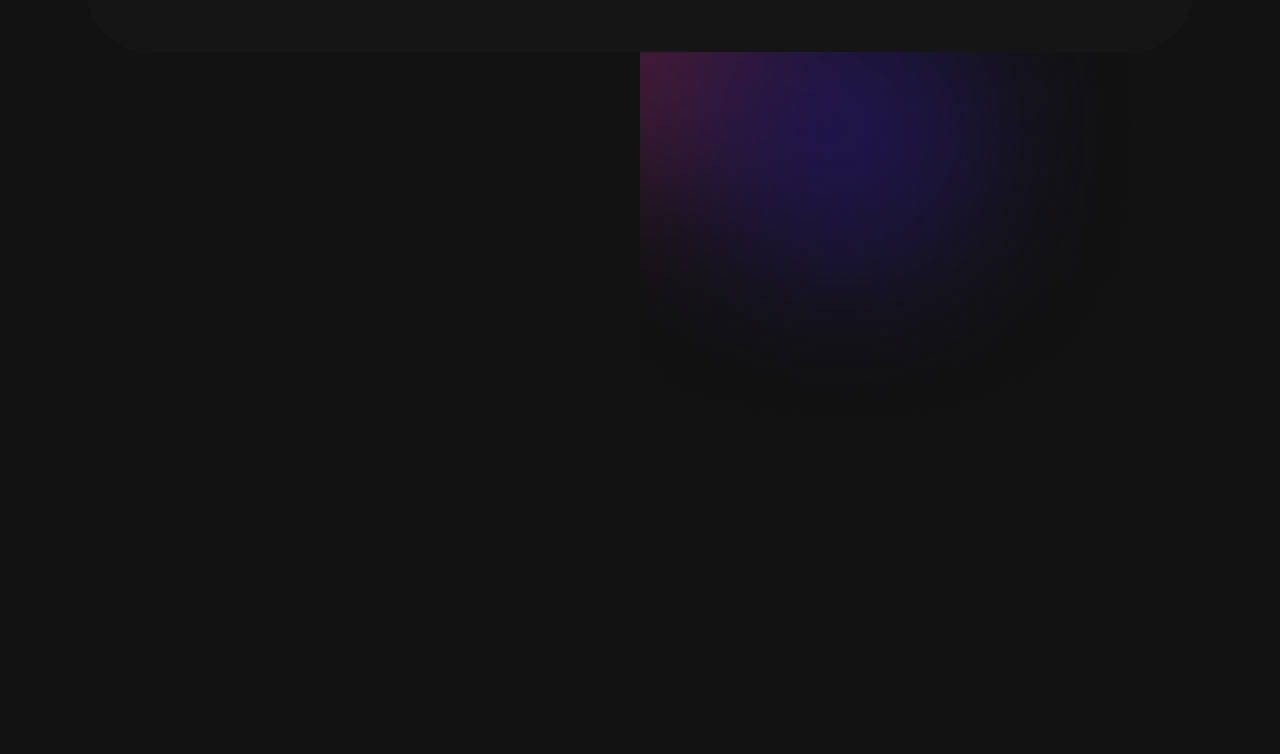
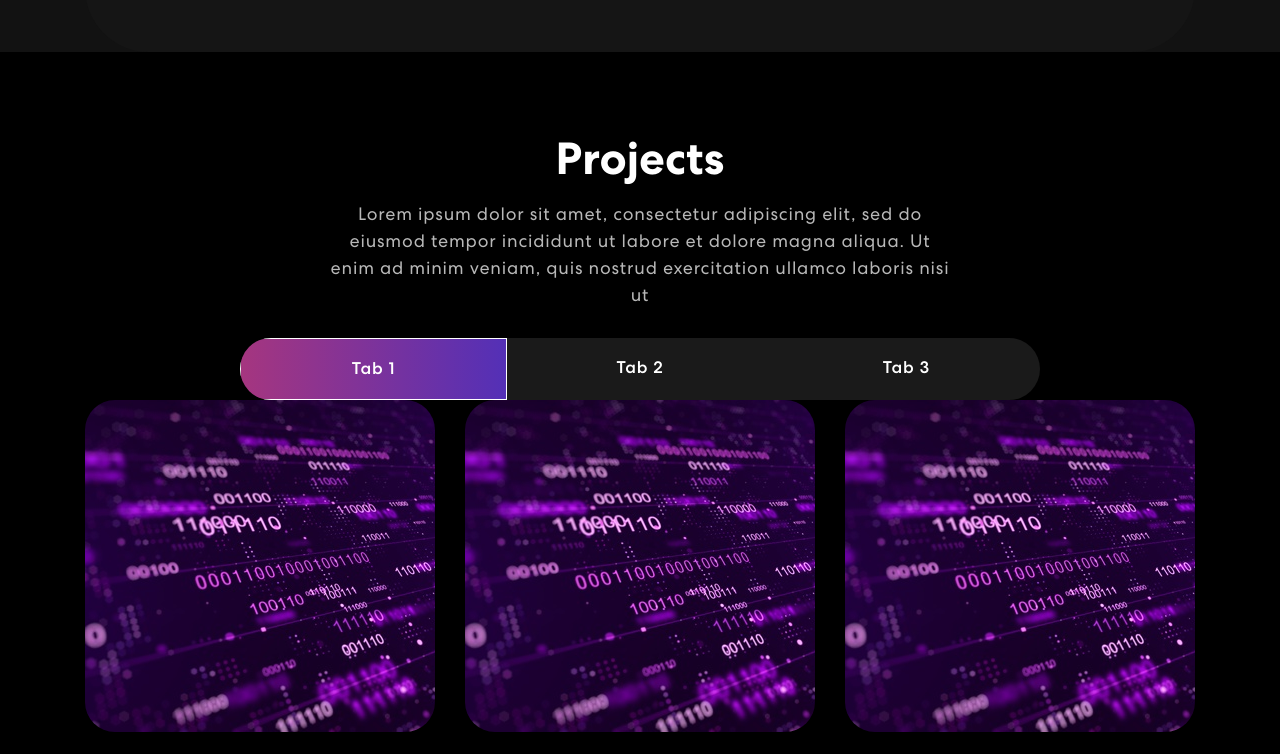
Before and after one commit to hannahrpayne/hannah-payne-react-portfolio, a React (Create React App) app: page / in a window 1280 px wide. Shown: the part 1360-2114 px from the top of the page. Before the commit the page ends 1799 px from the top, so only its background shows below. Built offline with nearby package versions, Linux system fonts and the light colour scheme.

Commit message:
added projects and projects styling

```diff
--- a/src/App.css
+++ b/src/App.css
@@ -387,3 +387,143 @@ nav.navbar .navbar-toggler[aria-expanded="true"] .navbar-toggler-icon {
   width: 40%;
   z-index: -4;
 }
+
+/* Projects */
+
+.project {
+  padding: 80px 0;
+  position: relative;
+  background-color: black;
+}
+.project h2 {
+	font-size: 45px;
+	font-weight: 700;
+  text-align: center;
+}
+.project p {
+  color: #B8B8B8;
+  font-size: 18px;
+  letter-spacing: 0.8px;
+  line-height: 1.5em;
+  margin: 14px auto 30px auto;
+  text-align: center;
+  width: 56%;
+}
+.project .nav.nav-pills {
+  width: 72%;
+  margin: 0 auto;
+  border-radius: 50px;
+  background-color: rgb(255 255 255 / 10%);
+  overflow: hidden;
+}
+.project .nav.nav-pills .nav-item {
+  width: 33.33333%;
+}
+.project .nav.nav-pills .nav-link {
+  background-color: transparent;
+  border-radius: 0;
+  padding: 17px 0;
+  color: #fff;
+  width: 100%;
+  font-size: 17px;
+  letter-spacing: 0.8px;
+  font-weight: 500;
+  position: relative;
+  transition: 0.3s ease-in-out;
+  text-align: center;
+  z-index: 0;
+}
+
+.project .nav.nav-pills .nav-link::before {
+  content: "";
+  position: absolute;
+  width: 0;
+  height: 100%;
+  background: linear-gradient(90.21deg, #AA367C -5.91%, #4A2FBD 111.58%) ;
+  top: 0;
+  left: 0;
+  z-index: -1;
+  transition: 0.3s ease-in-out;
+}
+
+.project .nav.nav-pills .nav-link.active::before {
+  width: 100% !important;
+}
+
+.project .nav.nav-pills .nav-link.active{
+  border: 1px solid rgba(255, 255, 255, 1);
+}
+
+.nav-link#projects-tabs-tab-first {
+  border: 1px solid rgba(255, 255, 255, 0.5);
+  border-radius: 55px 0 0 55px;
+}
+
+.nav-link#projects-tabs-tab-second {
+  border-top: 1px solid rgba(255, 255, 255, 0.5);
+  border-bottom: 1px solid rgba(255, 255, 255, 0.5);
+}
+
+.nav-link#projects-tabs-tab-third {
+  border: 1px solid rgba(255, 255, 255, 0.5);
+  border-radius: 0 55px 55px 0;
+}
+
+.proj-imgbx {
+  position: relative;
+  border-radius: 30px;
+  overflow: hidden;
+  margin-bottom: 24px;
+}
+
+.proj-imgbx::before {
+  content: "";
+  background: linear-gradient(90.21deg, #AA367C -5.91%, #4A2FBD 111.58%) ;
+  opacity: 0.85;
+  position: absolute;
+  width: 100%;
+  height: 0;
+  transition: 0.4s ease-in-out;
+}
+
+.proj-imgbx:hover::before {
+  height: 100%;
+}
+
+.proj-txtx {
+  position: absolute;
+  text-align: center;
+  top: 65%;
+  left: 50%;
+  transform: translate(-50%, -50%);
+  opacity: 0;
+  transition: 0.5s ease-in-out;
+  width: 100%;
+}
+
+.proj-imgbx:hover .proj-txtx{
+  top: 50%;
+  opacity: 1;
+}
+
+.proj-txtx h4 {
+  font-size: 30px;
+  font-weight: 700;
+
+}
+
+.proj-txtx span {
+  font-style: italic;
+  font-weight: 400;
+  font-size: 15px;
+  letter-spacing: 0.8px;
+}
+
+.background-image-right {
+  top: 20%;
+  position: absolute;
+  bottom: 0;
+  width: 35%;
+  right: 0;
+  z-index: -4;
+}
--- a/src/App.js
+++ b/src/App.js
@@ -2,7 +2,8 @@ import logo from './logo.svg';
 import './App.css';
 import { NavBar} from './components/NavBar';
 import {Banner} from './components/Banner';
-import {Skills} from './components/Skills'
+import {Skills} from './components/Skills';
+import {Projects} from './components/Projects';
 import 'bootstrap/dist/css/bootstrap.min.css';
 
 function App() {
@@ -11,6 +12,7 @@ function App() {
       <NavBar />
       <Banner />
       <Skills />
+      <Projects />
     </div>
   );
 }
--- /dev/null
+++ b/src/components/ProjectCard.js
@@ -0,0 +1,16 @@
+import {Col} from "react-bootstrap";
+
+
+export const ProjectCard = ({title, description, imgUrl}) => {
+    return (
+        <Col sm={6} md={4} >
+            <div className="proj-imgbx">
+            <img src={imgUrl} />
+                <div className="proj-txtx">
+                    <h4>{title}</h4>
+                    <span>{description}</span>
+                </div>
+            </div>
+        </Col>
+    )
+};
--- a/src/components/Projects.js
+++ b/src/components/Projects.js
@@ -1 +1,87 @@
-export const
+import {Col, Container, Row, Nav, Tab} from "react-bootstrap";
+import { ProjectCard } from "./ProjectCard";
+import projImg1 from '../assets/img/inline_image_preview.jpg';
+import colorSharp2 from "../assets/img/color-sharp2.png";
+
+
+export const Projects = () => {
+
+    const projects = [
+        {
+            title: "Artist Website Portfolio" ,
+            description: "Portfolio that I created and designed for a client who is an artist.",
+            imgUrl: projImg1,
+        },
+        {
+            title: "Artist Website Portfolio" ,
+            description: "Portfolio that I created and designed for a client who is an artist.",
+            imgUrl: projImg1,
+        },
+        {
+            title: "Artist Website Portfolio" ,
+            description: "Portfolio that I created and designed for a client who is an artist.",
+            imgUrl: projImg1,
+        },
+        {
+            title: "Artist Website Portfolio" ,
+            description: "Portfolio that I created and designed for a client who is an artist.",
+            imgUrl: projImg1,
+        },
+        {
+            title: "Artist Website Portfolio" ,
+            description: "Portfolio that I created and designed for a client who is an artist.",
+            imgUrl: projImg1,
+        },
+        {
+            title: "Artist Website Portfolio" ,
+            description: "Portfolio that I created and designed for a client who is an artist.",
+            imgUrl: projImg1,
+        }
+    ]
+
+
+    return (
+        <section className="project" id="project">
+            <Container>
+                <Row>
+                    <Col>
+                        <h2>Projects</h2>
+                        <p>Lorem ipsum dolor sit amet, consectetur adipiscing elit, sed do eiusmod tempor incididunt ut labore et dolore magna aliqua. Ut enim ad minim veniam, quis nostrud exercitation ullamco laboris nisi ut  </p>
+                        <Tab.Container id="project-tabs" defaultActiveKey="first">
+                            <Nav variant="pills" defaultActiveKey="/home">
+                                <Nav.Item>
+                                    <Nav.Link eventKey="first">Tab 1</Nav.Link>
+                                </Nav.Item>
+                                <Nav.Item>
+                                    <Nav.Link eventKey="second">Tab 2</Nav.Link>
+                                </Nav.Item>
+                                <Nav.Item>
+                                    <Nav.Link eventKey="third">Tab 3</Nav.Link>
+                                </Nav.Item>
+                            </Nav>
+                            <Tab.Content>
+                                <Tab.Pane eventKey='first'>
+                                    <Row>
+                                        {
+                                            projects.map((project, index) => {
+                                                return (
+                                                    <ProjectCard
+                                                    key={index}
+                                                    {...project}
+                                                    />
+                                                )
+                                            })
+                                        }
+                                    </Row>
+                                </Tab.Pane>
+                                <Tab.Pane eventKey='second'>Lorem ipsum</Tab.Pane>
+                                <Tab.Pane eventKey='third'>Lorem Ipsum</Tab.Pane>
+                            </Tab.Content>
+                        </Tab.Container>
+                    </Col>
+                </Row>
+            </Container>
+            <img className="background-image-right" src={colorSharp2}/>
+        </section>
+    );
+};
```
Also changed, not shown: src/assets/img/fsb2.JPG (added), src/assets/img/projImg1.JPG (added).
